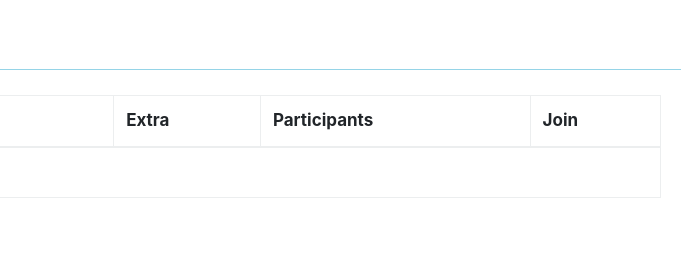
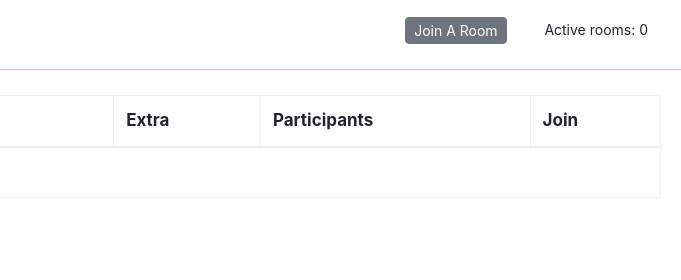
Before and after one commit to SomuBhandari/rtc, a website: page demos/dashboard/index2.html in a window 1280 px wide. Shown: the top 280 px of the page, 599-1280 px from the left. Drawn offline with nearby package versions, Linux system fonts and the light colour scheme; no server answers.

Commit message:
Join Room button added in student view

```diff
--- a/demos/dashboard/index2.html
+++ b/demos/dashboard/index2.html
@@ -295,11 +295,11 @@ input[disabled], button[disabled] {
   <header style="margin-bottom: 20px;">
     <img class="logo" src="/demos/logo.png" alt="RTCMultiConnection" /> <span class="logo-text">Dashboard Example</span>
 
-<!--     <div style="float: right;margin-top: 15px;">
-      <button class="btn btn-primary" data-toggle="modal" data-target="#startRoomModel">Create A New Room</button>
+    <div style="float: right;margin-top: 15px;">
+<!--       <button class="btn btn-primary" data-toggle="modal" data-target="#startRoomModel">Create A New Room</button> -->
       <button id="btn-show-join-hidden-room" class="top-span btn btn-secondary" data-toggle="modal" data-target="#joinRoomModel">Join A Room</button>
       <span class="top-span">Active rooms: <span id="active-rooms">0</span></span>
-    </div> -->
+    </div>
   </header>
 
   <div class="modal fade" id="startRoomModel" tabindex="-1" role="dialog" aria-labelledby="startRoomModelLabel" aria-hidden="true">
```
